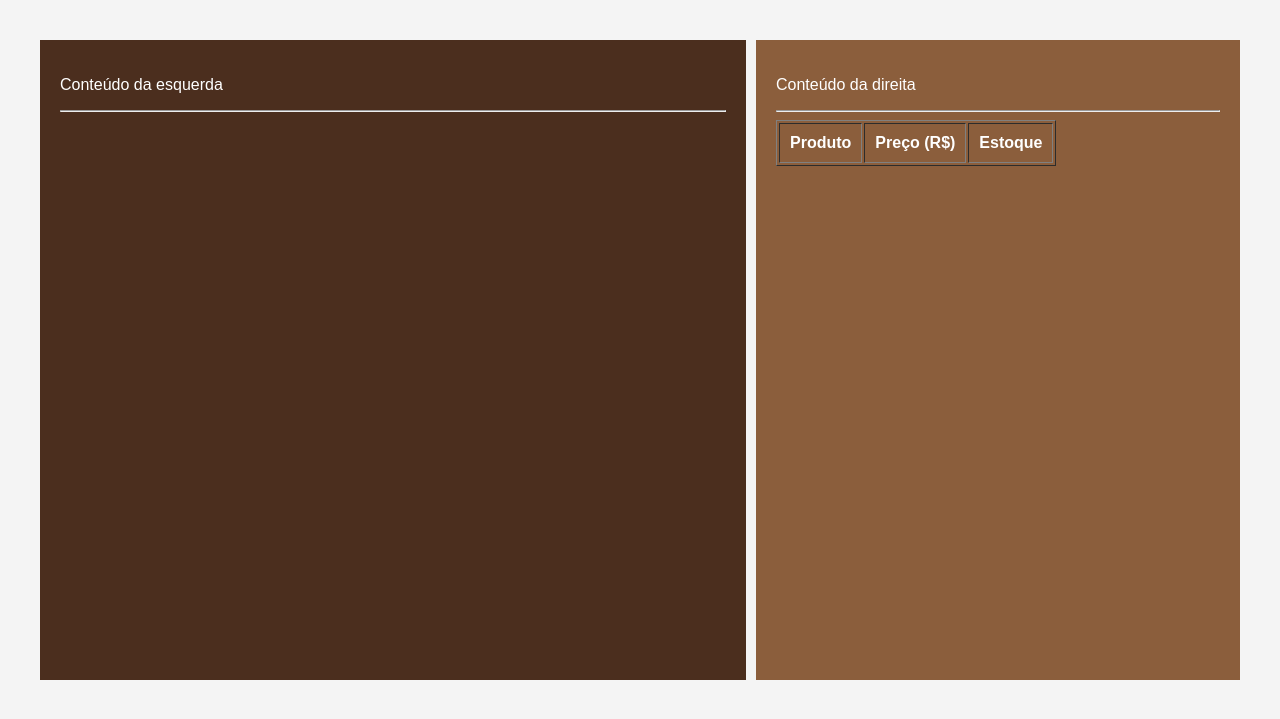
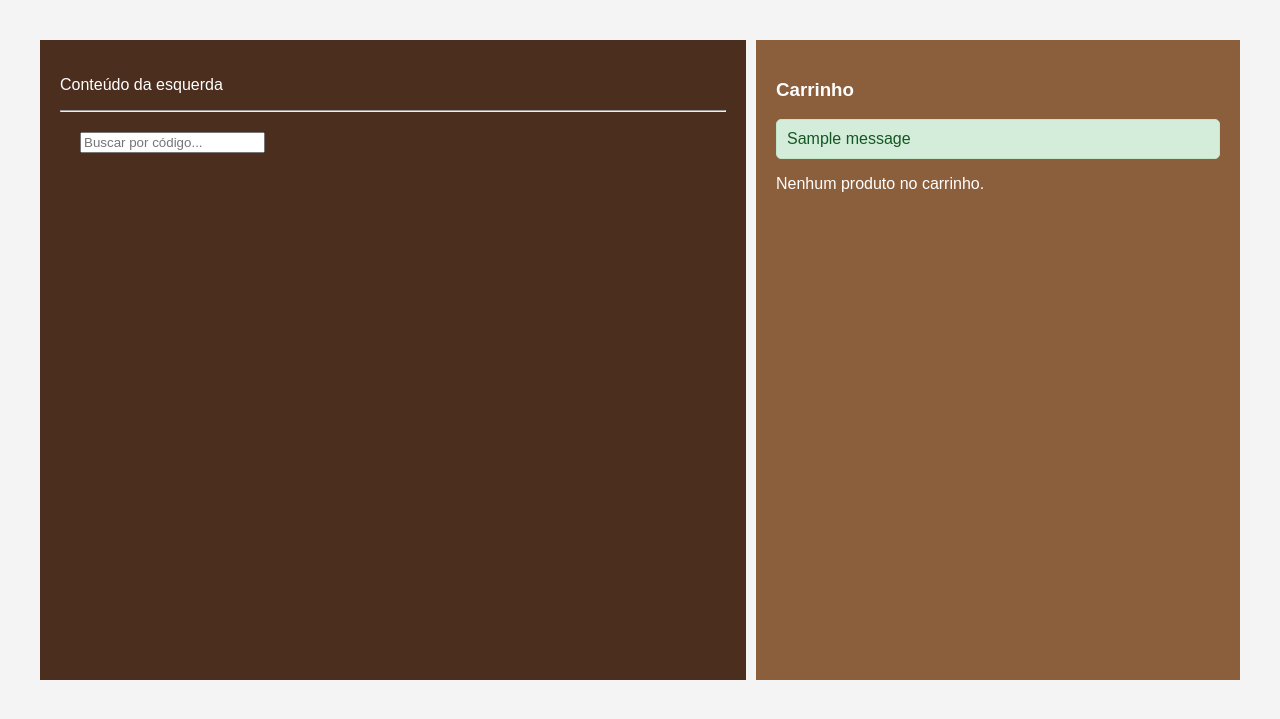
Before and after one commit to Mehranzin/Supermarket-Cashier, a Flask app: page / in a window 1280 px wide. Shown: the part 63-782 px from the top of the page. Run offline with Flask 3, Linux system fonts and the light colour scheme; tables that the repository leaves empty hold one stand-in row (values such as "Sample post"); one stand-in notice (Sample message) is shown; lists and menus that the app fills with data are empty; parts of the project's set-up code (start-up, migrations or seed data) failed here and were passed over.

Commit message:
Ciração báisca de compra de produtos, e subtração de produtos no databaase

```diff
--- a/app.py
+++ b/app.py
@@ -1,22 +1,142 @@
-from flask import Flask, render_template, request, redirect, url_for
+from flask import Flask, render_template, request, redirect, url_for, session, flash
 import sqlite3
-from livereload import Server
 from banco import inicializar_banco
 
 app = Flask(__name__)
+app.secret_key = "GodIsTheTrue11"
 
 inicializar_banco()
 
 def conectar():
     return sqlite3.connect("produtos.db")
 
+@app.route("/", methods=["GET", "POST"])
+def index():
+    if "carrinho" not in session:
+        session["carrinho"] = {}
+
+    if request.method == "POST":
+        codigo = request.form["codigo"].strip()
+        conn = conectar()
+        cursor = conn.cursor()
+        cursor.execute("SELECT * FROM produtos WHERE codigo LIKE ?", (codigo + '%',))
+        produto = cursor.fetchone()
+        conn.close()
+
+        if not produto:
+            flash("Produto não encontrado.", "error")
+            return redirect(url_for("index"))
+
+        id_produto = str(produto[0])
+        nome = produto[1]
+        preco = produto[3]
+        estoque = produto[5]
+
+        carrinho = session["carrinho"]
+
+        if id_produto in carrinho:
+            if carrinho[id_produto]["quantidade"] < estoque:
+                carrinho[id_produto]["quantidade"] += 1
+                flash(f"Quantidade de {nome} aumentada para {carrinho[id_produto]['quantidade']}.", "success")
+            else:
+                flash(f"Estoque insuficiente para o produto {nome}.", "error")
+        else:
+            if estoque > 0:
+                carrinho[id_produto] = {
+                    "nome": nome,
+                    "preco": preco,
+                    "quantidade": 1,
+                    "estoque": estoque
+                }
+                flash(f"{nome} adicionado ao carrinho.", "success")
+            else:
+                flash(f"Produto {nome} está sem estoque.", "error")
+
+        session["carrinho"] = carrinho
+
+        return redirect(url_for("index"))
+
+    carrinho = session.get("carrinho", {})
+    total = sum(item["preco"] * item["quantidade"] for item in carrinho.values())
+
+    return render_template("index.html", carrinho=carrinho, total=total)
+
+@app.route("/diminuir/<id_produto>")
+def diminuir(id_produto):
+    carrinho = session.get("carrinho", {})
+    if id_produto in carrinho:
+        if carrinho[id_produto]["quantidade"] > 1:
+            carrinho[id_produto]["quantidade"] -= 1
+            flash(f"Quantidade de {carrinho[id_produto]['nome']} diminuída para {carrinho[id_produto]['quantidade']}.", "success")
+        else:
+            nome = carrinho[id_produto]["nome"]
+            carrinho.pop(id_produto)
+            flash(f"{nome} removido do carrinho.", "success")
+        session["carrinho"] = carrinho
+    else:
+        flash("Produto não encontrado no carrinho.", "error")
+
+    return redirect(url_for("index"))
+
+@app.route("/remover/<id_produto>")
+def remover(id_produto):
+    carrinho = session.get("carrinho", {})
+    if id_produto in carrinho:
+        nome = carrinho[id_produto]["nome"]
+        carrinho.pop(id_produto)
+        session["carrinho"] = carrinho
+        flash(f"{nome} removido do carrinho.", "success")
+    else:
+        flash("Produto não encontrado no carrinho.", "error")
+
+    return redirect(url_for("index"))
+
+@app.route("/finalizar", methods=["POST"])
+def finalizar():
+    carrinho = session.get("carrinho", {})
+    if not carrinho:
+        flash("Carrinho vazio.", "error")
+        return redirect(url_for("index"))
+
+    conn = conectar()
+    cursor = conn.cursor()
+
+    # Verificar estoque
+    for id_produto, item in carrinho.items():
+        cursor.execute("SELECT estoque FROM produtos WHERE id = ?", (id_produto,))
+        estoque_atual = cursor.fetchone()
+        if not estoque_atual:
+            conn.close()
+            flash(f"Produto {item['nome']} não encontrado no banco.", "error")
+            return redirect(url_for("index"))
+        if estoque_atual[0] < item["quantidade"]:
+            conn.close()
+            flash(f"Estoque insuficiente para o produto {item['nome']}.", "error")
+            return redirect(url_for("index"))
+
+    # Atualizar estoque
+    for id_produto, item in carrinho.items():
+        cursor.execute(
+            "UPDATE produtos SET estoque = estoque - ? WHERE id = ?",
+            (item["quantidade"], id_produto)
+        )
+    conn.commit()
+    conn.close()
+
+    session.pop("carrinho", None)
+    flash("Compra finalizada com sucesso!", "success")
+
+    return redirect(url_for("index"))
+
+# Rotas para as outras páginas já existentes
 def listar_produtos():
     conn = conectar()
     cursor = conn.cursor()
     cursor.execute("SELECT * FROM produtos")
-    produtos = cursor.fetchall()
+    resultado = cursor.fetchall()
     conn.close()
-    return [
+
+    produtos = [
         {
             "id": row[0],
             "nome": row[1],
@@ -26,11 +146,9 @@ def listar_produtos():
             "estoque": row[5],
             "codigo": row[6],
         }
-        for row in produtos
+        for row in resultado
     ]
-@app.route("/")
-def index():
-    return render_template("index.html")
+    return produtos
 
 @app.route("/lista")
 def lista():
@@ -62,5 +180,4 @@ def adicionar():
     return redirect(url_for("lista"))
 
 if __name__ == "__main__":
-    server = Server(app.wsgi_app)
-    server.serve(debug=True, port=5000)
+    app.run(debug=True, port=5000)
--- a/static/style.css
+++ b/static/style.css
@@ -83,6 +83,30 @@ nav.nav-footer {
   font-weight: bold;
 }
 
+.flash-messages {
+  list-style-type: none;
+  padding: 0;
+  margin-bottom: 10px;
+}
+
+.flash-messages li {
+  padding: 10px;
+  border-radius: 5px;
+  margin-bottom: 5px;
+}
+
+.flash-messages li.success {
+  background-color: #d4edda;
+  color: #155724;
+  border: 1px solid #c3e6cb;
+}
+
+.flash-messages li.error {
+  background-color: #f8d7da;
+  color: #721c24;
+  border: 1px solid #f5c6cb;
+}
+
 a,
 a:visited,
 a:hover,
--- a/templates/index.html
+++ b/templates/index.html
@@ -18,24 +18,71 @@
       <div class="left">
         <p>Conteúdo da esquerda</p>
         <hr />
+        <form
+          action="{{ url_for('index') }}"
+          method="POST"
+          style="margin: 20px"
+        >
+          <input
+            type="text"
+            name="codigo"
+            id="codigo"
+            placeholder="Buscar por código..."
+            required
+          />
+        </form>
       </div>
+
       <div class="right">
+        <h3>Carrinho</h3>
+
+        {% with messages = get_flashed_messages(with_categories=true) %} {% if
+        messages %}
+        <ul class="flash-messages">
+          {% for category, msg in messages %}
+          <li class="{{ category }}">{{ msg }}</li>
+          {% endfor %}
+        </ul>
+        {% endif %} {% endwith %} {% if carrinho %}
         <table border="1" cellpadding="10">
-          <p>Conteúdo da direita</p>
-          <hr />
           <tr>
             <th>Produto</th>
             <th>Preço (R$)</th>
-            <th>Estoque</th>
+            <th>Quantidade</th>
+            <th>Subtotal (R$)</th>
+            <th>Ações</th>
           </tr>
-          {% for produto in produtos %}
+          {% for id_produto, item in carrinho.items() %}
           <tr>
-            <td>{{ produto.nome }}</td>
-            <td>{{ "%.2f"|format(produto.preco) }}</td>
-            <td>{{ produto.estoque }}</td>
+            <td>{{ item.nome }}</td>
+            <td>{{ "%.2f"|format(item.preco) }}</td>
+            <td>{{ item.quantidade }}</td>
+            <td>{{ "%.2f"|format(item.preco * item.quantidade) }}</td>
+            <td>
+              <a href="{{ url_for('diminuir', id_produto=id_produto) }}">-</a> |
+              <a href="{{ url_for('remover', id_produto=id_produto) }}"
+                >Remover</a
+              >
+            </td>
           </tr>
           {% endfor %}
+          <tr>
+            <td colspan="3"><strong>Total</strong></td>
+            <td colspan="2"><strong>{{ "%.2f"|format(total) }}</strong></td>
+          </tr>
         </table>
+
+        <form
+          action="{{ url_for('finalizar') }}"
+          method="POST"
+          style="margin-top: 15px"
+        >
+          <button type="submit">Finalizar Compra</button>
+        </form>
+
+        {% else %}
+        <p>Nenhum produto no carrinho.</p>
+        {% endif %}
       </div>
     </main>
 
```
